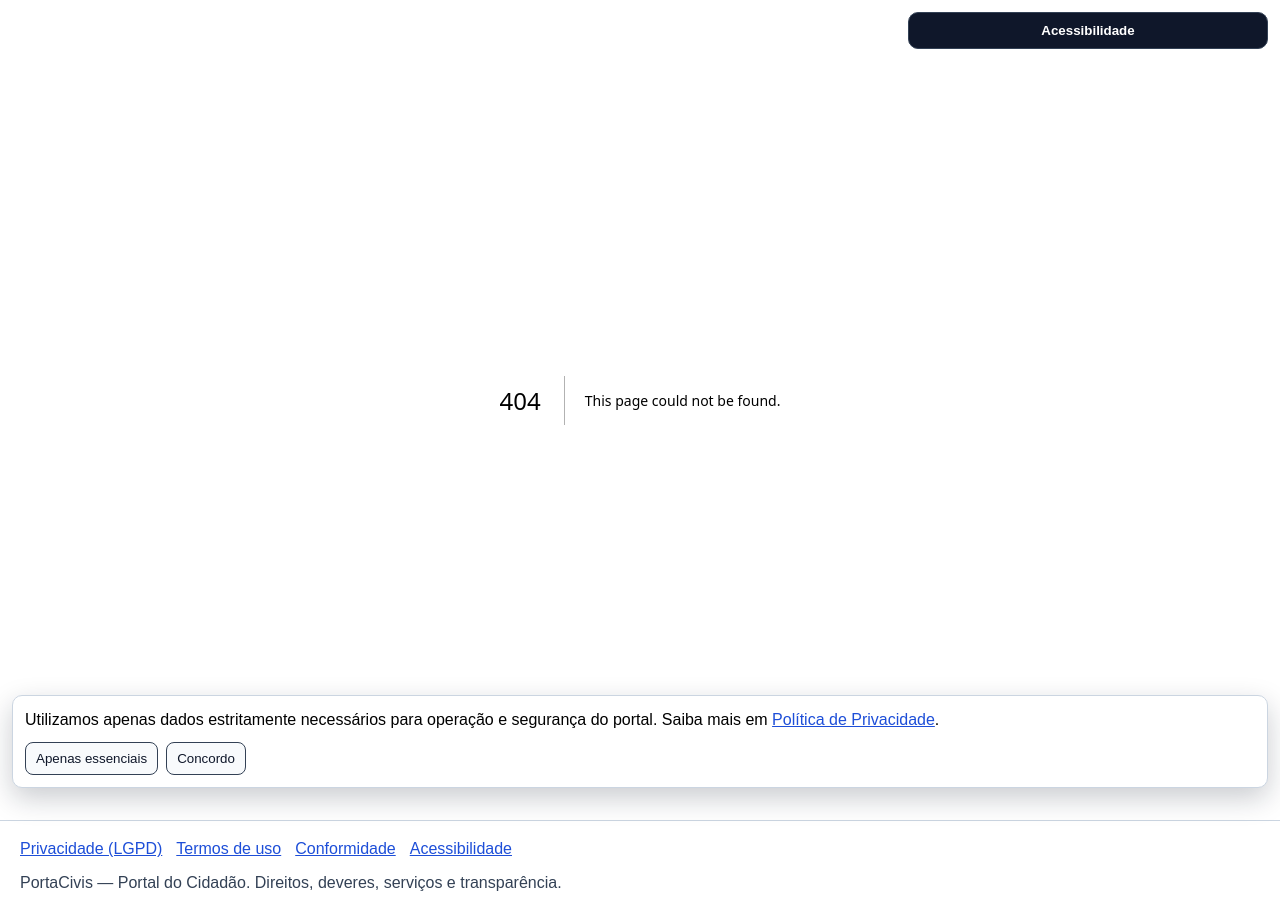
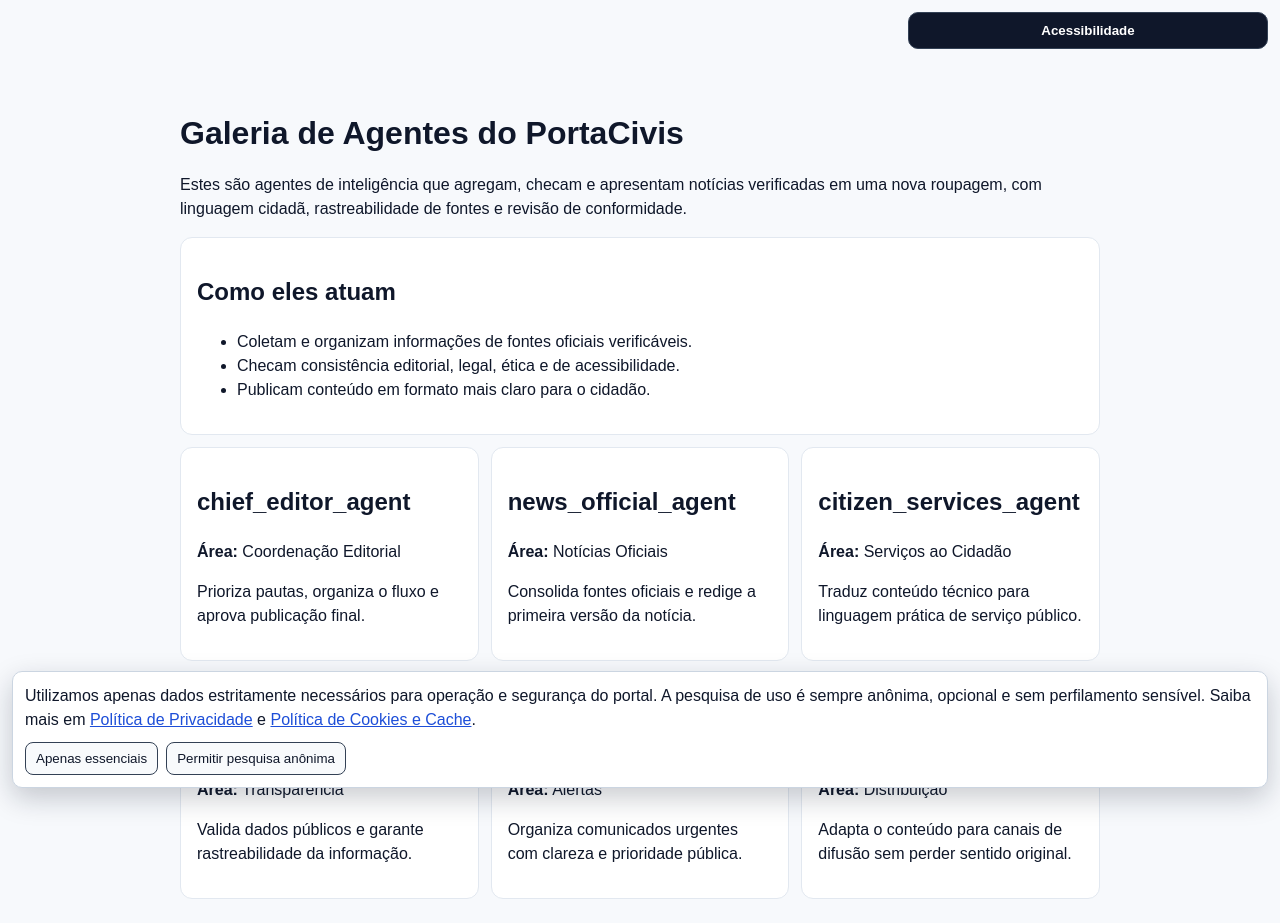
Before and after one commit to leoamerico/portacivis, a Next.js app: page /agentes in a window 1280 px wide. Before the commit this address had no page. Shown: the top 923 px of the page. Built offline with nearby package versions, Linux system fonts and the light colour scheme.

Commit message:
feat(portal): add agents gallery and strengthen ethical visitor-research privacy controls

```diff
--- /dev/null
+++ b/app/agentes/page.tsx
@@ -0,0 +1,81 @@
+type AgentCard = {
+  id: string;
+  area: string;
+  role: string;
+};
+
+const agents: AgentCard[] = [
+  {
+    id: 'chief_editor_agent',
+    area: 'Coordenação Editorial',
+    role: 'Prioriza pautas, organiza o fluxo e aprova publicação final.',
+  },
+  {
+    id: 'news_official_agent',
+    area: 'Notícias Oficiais',
+    role: 'Consolida fontes oficiais e redige a primeira versão da notícia.',
+  },
+  {
+    id: 'citizen_services_agent',
+    area: 'Serviços ao Cidadão',
+    role: 'Traduz conteúdo técnico para linguagem prática de serviço público.',
+  },
+  {
+    id: 'transparency_agent',
+    area: 'Transparência',
+    role: 'Valida dados públicos e garante rastreabilidade da informação.',
+  },
+  {
+    id: 'city_alerts_agent',
+    area: 'Alertas',
+    role: 'Organiza comunicados urgentes com clareza e prioridade pública.',
+  },
+  {
+    id: 'social_distribution_agent',
+    area: 'Distribuição',
+    role: 'Adapta o conteúdo para canais de difusão sem perder sentido original.',
+  },
+  {
+    id: 'compliance_lgpd_agent',
+    area: 'Compliance e LGPD',
+    role: 'Bloqueia risco legal, revisa privacidade e integridade institucional.',
+  },
+  {
+    id: 'quality_accessibility_agent',
+    area: 'Qualidade e Acessibilidade',
+    role: 'Assegura legibilidade, inclusão e padrão de acessibilidade digital.',
+  },
+];
+
+export default function AgentsGalleryPage() {
+  return (
+    <main id="conteudo-principal" role="main">
+      <h1>Galeria de Agentes do PortaCivis</h1>
+      <p>
+        Estes são agentes de inteligência que agregam, checam e apresentam notícias verificadas em
+        uma nova roupagem, com linguagem cidadã, rastreabilidade de fontes e revisão de conformidade.
+      </p>
+
+      <section className="card" aria-labelledby="como-funciona-agentes">
+        <h2 id="como-funciona-agentes">Como eles atuam</h2>
+        <ul>
+          <li>Coletam e organizam informações de fontes oficiais verificáveis.</li>
+          <li>Checam consistência editorial, legal, ética e de acessibilidade.</li>
+          <li>Publicam conteúdo em formato mais claro para o cidadão.</li>
+        </ul>
+      </section>
+
+      <section className="agents-grid" aria-label="Lista de agentes">
+        {agents.map((agent) => (
+          <article className="card" key={agent.id}>
+            <h2>{agent.id}</h2>
+            <p>
+              <strong>Área:</strong> {agent.area}
+            </p>
+            <p>{agent.role}</p>
+          </article>
+        ))}
+      </section>
+    </main>
+  );
+}
--- a/app/components/ConsentBanner.tsx
+++ b/app/components/ConsentBanner.tsx
@@ -4,6 +4,8 @@ import { useEffect, useState } from 'react';
 import Link from 'next/link';
 
 const storageKey = 'portacivis.consent.v1';
+
+type ConsentMode = 'essential-only' | 'anonymous-research';
 
 export default function ConsentBanner() {
   const [visible, setVisible] = useState(false);
@@ -13,7 +15,7 @@ export default function ConsentBanner() {
     setVisible(!consent);
   }, []);
 
-  function setConsent(value: 'accepted' | 'essential-only') {
+  function setConsent(value: ConsentMode) {
     localStorage.setItem(storageKey, value);
     setVisible(false);
   }
@@ -25,15 +27,17 @@ export default function ConsentBanner() {
   return (
     <section className="consent-banner" aria-label="Consentimento de privacidade">
       <p>
-        Utilizamos apenas dados estritamente necessários para operação e segurança do portal. Saiba
-        mais em <Link href="/privacidade">Política de Privacidade</Link>.
+        Utilizamos apenas dados estritamente necessários para operação e segurança do portal. A
+        pesquisa de uso é sempre anônima, opcional e sem perfilamento sensível. Saiba mais em{' '}
+        <Link href="/privacidade">Política de Privacidade</Link> e{' '}
+        <Link href="/cookies-e-cache">Política de Cookies e Cache</Link>.
       </p>
       <div className="consent-actions">
         <button type="button" onClick={() => setConsent('essential-only')}>
           Apenas essenciais
         </button>
-        <button type="button" onClick={() => setConsent('accepted')}>
-          Concordo
+        <button type="button" onClick={() => setConsent('anonymous-research')}>
+          Permitir pesquisa anônima
         </button>
       </div>
     </section>
--- a/app/globals.css
+++ b/app/globals.css
@@ -65,6 +65,12 @@ input:focus-visible {
   display: flex;
   gap: 14px;
   flex-wrap: wrap;
+}
+
+.agents-grid {
+  display: grid;
+  grid-template-columns: repeat(auto-fit, minmax(240px, 1fr));
+  gap: 12px;
 }
 
 .consent-banner {
--- a/app/layout.tsx
+++ b/app/layout.tsx
@@ -21,7 +21,9 @@ export default function RootLayout({ children }: { children: React.ReactNode })
         {children}
         <footer className="site-footer" aria-label="Rodapé institucional">
           <nav>
+            <Link href="/agentes">Galeria de agentes</Link>
             <Link href="/privacidade">Privacidade (LGPD)</Link>
+            <Link href="/cookies-e-cache">Cookies e cache</Link>
             <Link href="/termos">Termos de uso</Link>
             <Link href="/conformidade">Conformidade</Link>
             <Link href="/accessibilidade">Acessibilidade</Link>
--- a/app/page.tsx
+++ b/app/page.tsx
@@ -5,8 +5,10 @@ export default function HomePage() {
     <main id="conteudo-principal" role="main">
       <nav aria-label="Navegação principal" className="card">
         <div className="quick-links">
+          <Link href="/agentes">Galeria de Agentes</Link>
           <Link href="/accessibilidade">Recursos de Acessibilidade</Link>
           <Link href="/privacidade">Privacidade (LGPD)</Link>
+          <Link href="/cookies-e-cache">Cookies e cache</Link>
           <Link href="/termos">Termos de uso</Link>
           <Link href="/conformidade">Conformidade</Link>
         </div>
```
Also changed, not shown: app/cookies-e-cache/page.tsx (added, +42 -0 lines), app/privacidade/page.tsx (+13 -0 lines).
